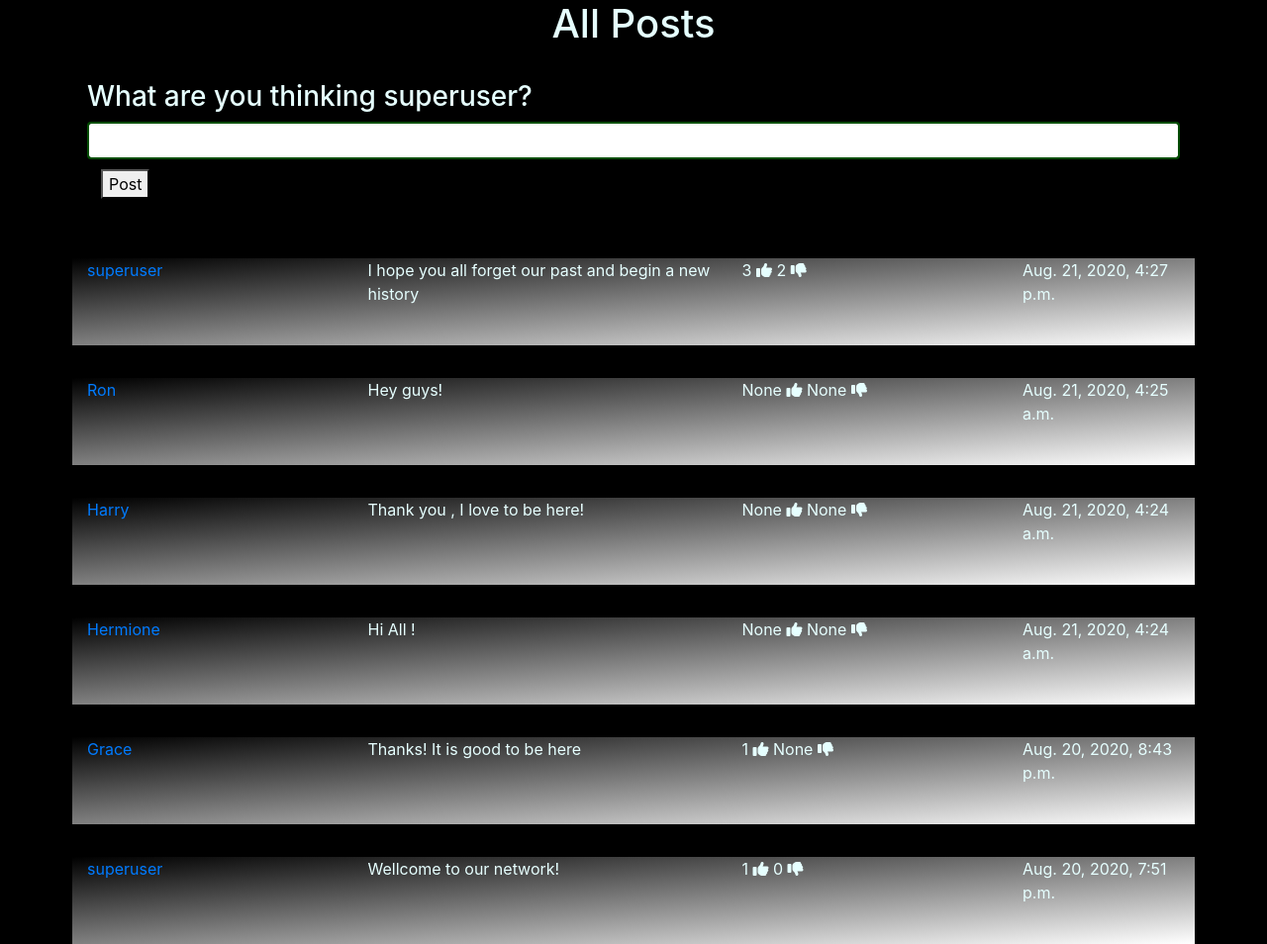
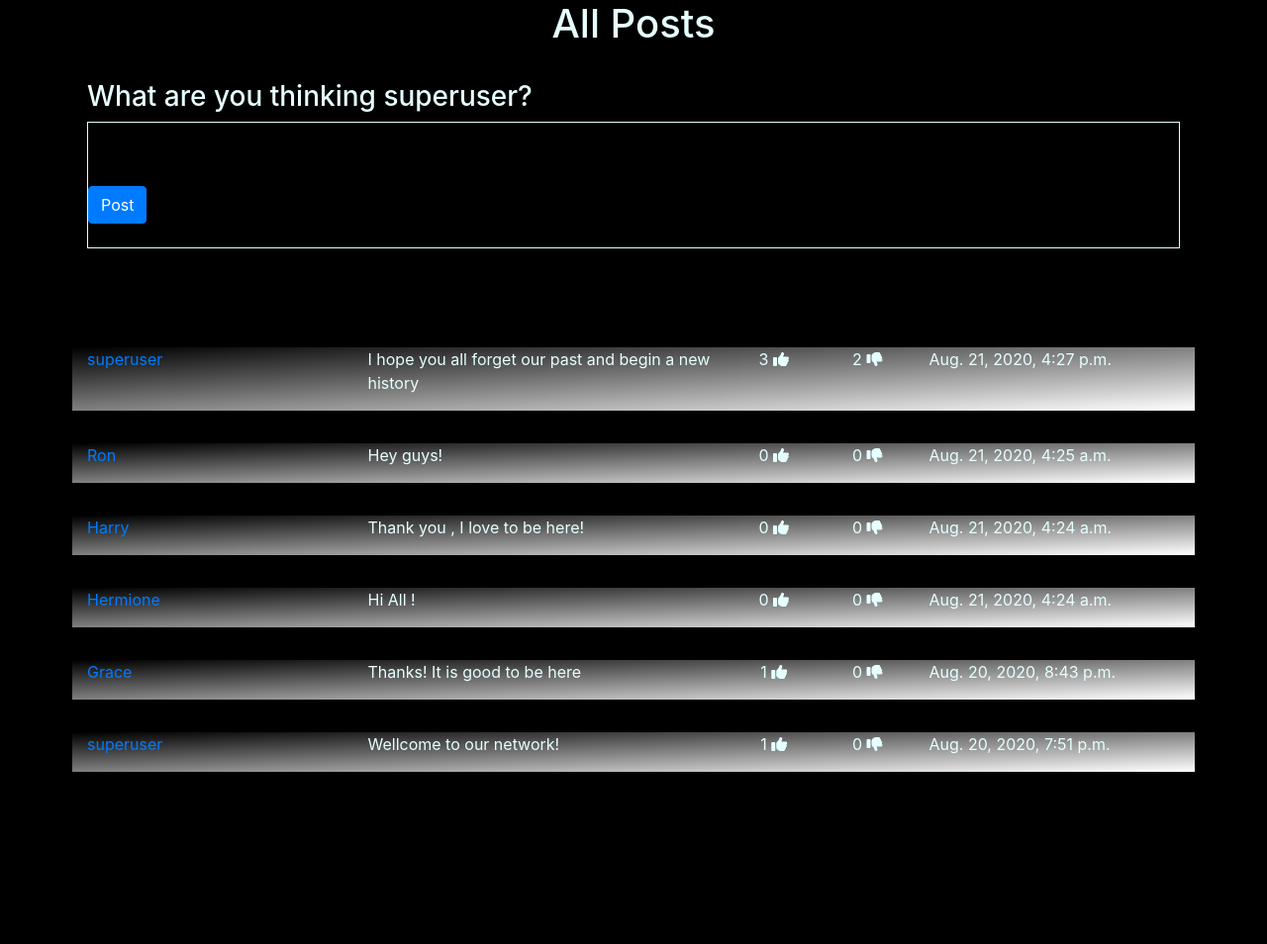
Before and after one commit to gracebcorrea/Project4, a Django app: page / in a window 1280 px wide. Shown: the part 90-1044 px from the top of the page at 99% size. After the commit the page ends 870 px from the top, so only its background shows below. Run offline with Django 3.2, Linux system fonts and the light colour scheme; a user stored in the database is signed in; data comes from the database, SQL or seed files in the repository; some libraries are stand-ins or nearby versions.

Commit message:
Update index.html

```diff
--- a/network/templates/network/index.html
+++ b/network/templates/network/index.html
@@ -8,37 +8,45 @@
 
   <div class="container" style="width:90%; ">
       <h3>What are you thinking  {{request.user}}?</h3>
-      <form class="form-control" method="post" style="border: 2px solid #004d00 ;">
+      <form action="{% url 'network:post' request.user %}" method="post" style="border: 1px solid #e6ffff ;">
           {% csrf_token %}
           <br>
           <p>  {{ NewPostForm }} </p>
-          <p><button type="Submit" id="newpost" name="newpost">Post</button></p>
+          <br>
+          <div>
+             <button class="btn btn-primary" type="Submit" id="newpost" name="newpost">Post</button>
+          </div>
           <br>
       </form>
   </div>
   <form>
-  {% csrf_token %}
+
   {% if AllPosts|length > 0 %}
       {% for A in AllPosts %}
           <div class="container" style="width:90%; position:relative; top:100px;background-image: linear-gradient(to top left, white, gray,black );">
               <div class="row"  width="1700px">
                   <div class="col-lg-3">
                       <p><a href="{% url 'network:profile' A.username %}" >  {{A.username}} </a> </p>
-                      <br>
+                  </div>
+                  <div class="col-lg-4">
+                           <p> {{A.Post}} </p>
+                  </div>
+                  <div class="col-lg-1" style="text-align: center;">
+                           {%if A.Likes == None%}
+                             <p> 0 <i class="fas fa-thumbs-up"></i></p>
+                           {% else %}
+                              <p> {{ A.Likes }}  <i class="fas fa-thumbs-up"></i></p>
+                           {% endif %}
+                  </div>
+                  <div class="col-lg-1" style="text-align: center;">
+                           {%if A.Unlikes  == None%}
+                                <p> 0  <i class="fas fa-thumbs-down"></i></p>
+                            {% else %}
+                                <p> {{ A.Unlikes }}  <i class="fas fa-thumbs-down"></i></p>
+                            {% endif %}
 
-                      <img src=" {{A.Avatar.url}} "  width="200">
-                      <br>
-                      </div>
-                      <div class="col-lg-4">
-                           <p> {{A.Post}} </p>
                       </div>
                       <div class="col-lg-3">
-
-                             <p> {{A.Likes}}  <i class="fas fa-thumbs-up"></i>
-                                 {{A.Unlikes}} <i class="fas fa-thumbs-down"></i>
-                             </p>
-                      </div>
-                      <div class="col-lg-2">
                          <p> {{A.Date}} </p>
                       </div>
                   </div>
```
